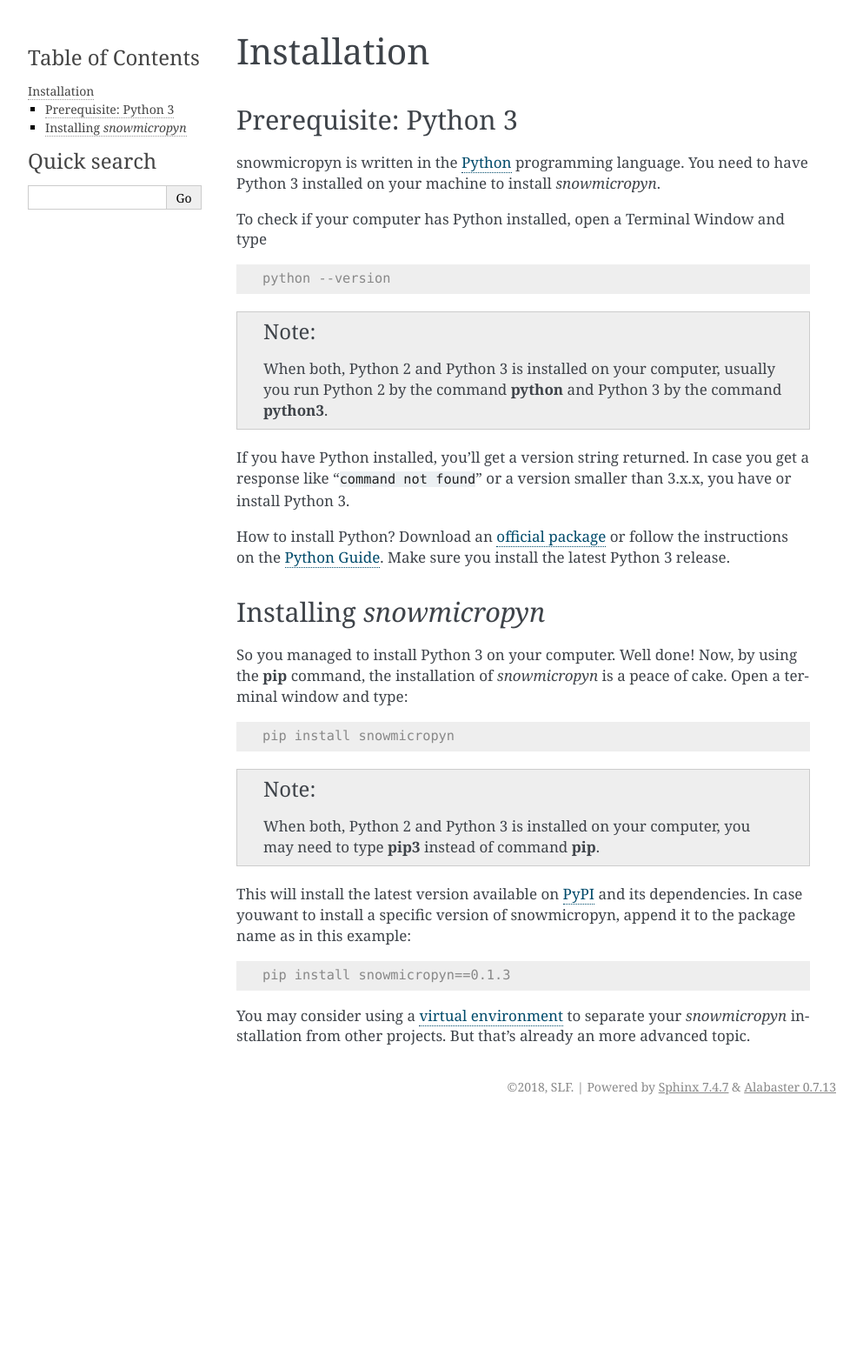
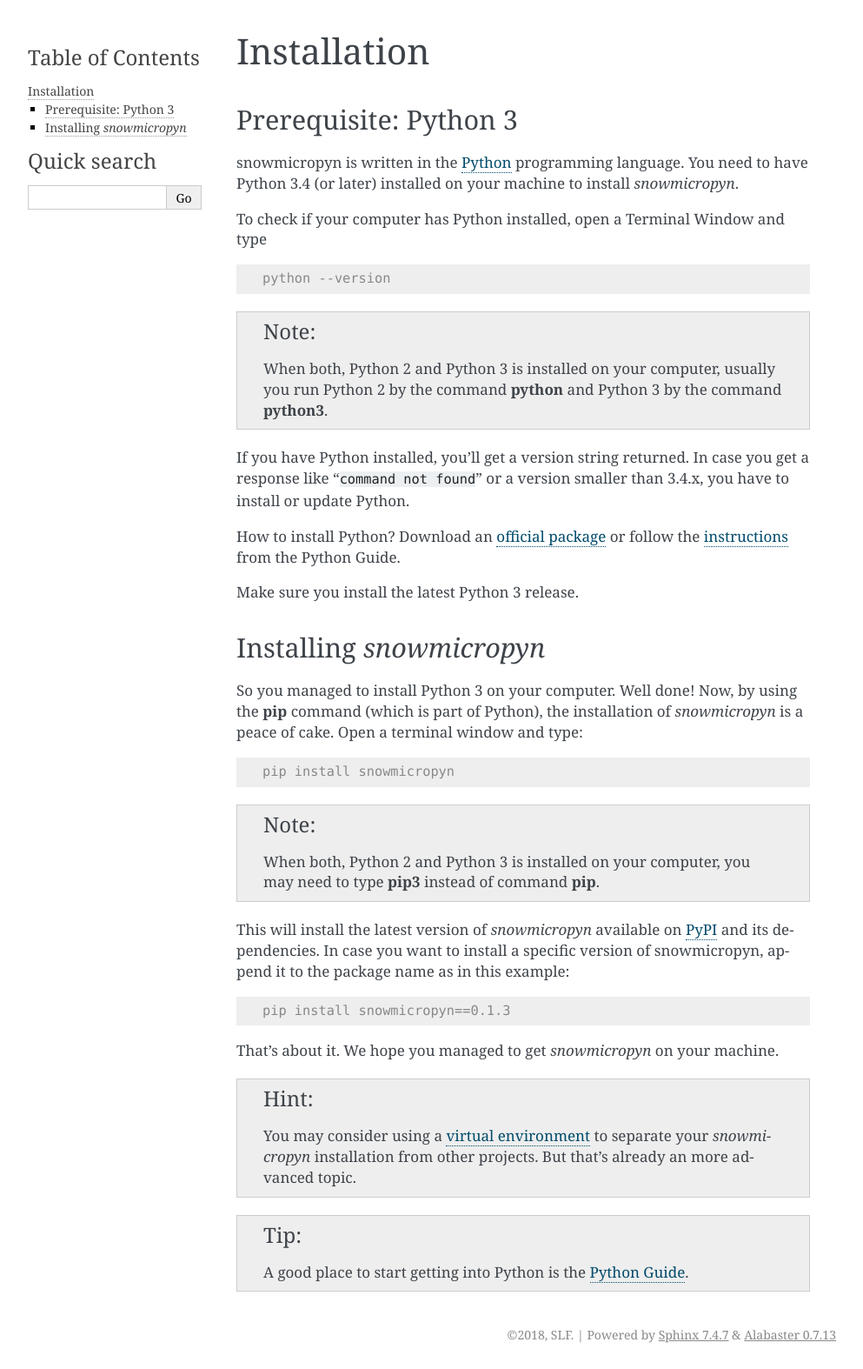
Before and after one commit to slf-dot-ch/snowmicropyn, a Sphinx documentation site: the page built from docs/install.rst, in a window 1280 px wide. Shown: the whole page at 87% size, without its empty margins (148-1141 px from the left). Built offline with Sphinx 7.4.7, drawn with Linux system fonts in a browser that asks for light colours; before the commit the page ends 1289 px from its top, so only the background shows below that.

```diff
--- a/docs/examiner.rst
+++ b/docs/examiner.rst
@@ -14,7 +14,7 @@ Launch :program:`Examiner`
 
 When the *snowicropyn* package is installed, a simple script to start
 :program:`Examiner` is registered too. Open a Terminal Window and type
-:kbd:`smpexaminer` and hit :kbd:`return`. A window should open which looks alike
+:kbd:`examiner` and hit :kbd:`return`. A window should open which looks alike
 this screenshot:
 
 .. figure:: images/screenshot_examiner.png
--- a/docs/install.rst
+++ b/docs/install.rst
@@ -7,7 +7,7 @@ Prerequisite: Python 3
 ----------------------
 
 snowmicropyn is written in the Python_ programming language. You need to have
-Python 3 installed on your machine to install *snowmicropyn*.
+Python 3.4 (or later) installed on your machine to install *snowmicropyn*.
 
 To check if your computer has Python installed, open a Terminal Window and type
 
@@ -20,21 +20,22 @@ To check if your computer has Python installed, open a Terminal Window and type
    command :command:`python3`.
 
 If you have Python installed, you'll get a version string returned. In case you
-get a response like "``command not found``" or a version smaller than 3.x.x, you
-have or install Python 3.
+get a response like "``command not found``" or a version smaller than 3.4.x, you
+have to install or update Python.
 
 How to install Python? Download an
 `official package <https://www.python.org/downloads/>`_ or follow the
-instructions on the
-`Python Guide <http://docs.python-guide.org/en/latest/starting/installation/>`_.
+`instructions <http://docs.python-guide.org/en/latest/starting/installation/>`_
+from the Python Guide.
+
 Make sure you install the latest Python 3 release.
 
 Installing *snowmicropyn*
 -------------------------
 
 So you managed to install Python 3 on your computer. Well done! Now, by using
-the :command:`pip` command, the installation of *snowmicropyn* is a peace of
-cake. Open a terminal window and type:
+the :command:`pip` command (which is part of Python), the installation of
+*snowmicropyn* is a peace of cake. Open a terminal window and type:
 
 .. code-block:: console
 
@@ -43,18 +44,24 @@ cake. Open a terminal window and type:
 .. note:: When both, Python 2 and Python 3 is installed on your computer, you
    may need to type :command:`pip3` instead of command :command:`pip`.
 
-This will install the latest version available on PyPI_ and its dependencies.
-In case youwant to install a specific version of snowmicropyn, append it to
-the package name as in this example:
+This will install the latest version of *snowmicropyn* available on PyPI_ and
+its dependencies. In case you want to install a specific version of
+snowmicropyn, append it to the package name as in this example:
 
 .. code-block:: console
 
    pip install snowmicropyn==0.1.3
 
-You may consider using a `virtual environment`_ to separate your *snowmicropyn*
-installation from other projects. But that's already an more advanced topic.
+That's about it. We hope you managed to get *snowmicropyn* on your machine.
+
+.. hint:: You may consider using a `virtual environment`_ to separate your
+          *snowmicropyn* installation from other projects. But that's already
+          an more advanced topic.
+
+.. tip:: A good place to start getting into Python is the `Python Guide`_.
 
 
 .. _Python: https://www.python.org/
 .. _PyPI: https://pypi.org/
 .. _virtual environment: https://docs.python.org/3/tutorial/venv.html
+.. _Python Guide: http://docs.python-guide.org
--- a/docs/overview.rst
+++ b/docs/overview.rst
@@ -53,4 +53,4 @@ Launch the :program:`Examiner`
 
 After installing *snowmicropyn* , open a Terminal Window and type
 :kbd:`examiner` and hit :kbd:`return` to start the
-:program:`Examiner`. Happy examining.
+:program:`Examiner`. Happy examining!
```
Also changed, not shown: docs/api_reference.rst (+12 -2 lines), docs/api_usersguide.rst (+56 -11 lines), docs/index.rst (+21 -5 lines), docs/images/screenshot_matplotlib.png (added), 1 other file.
